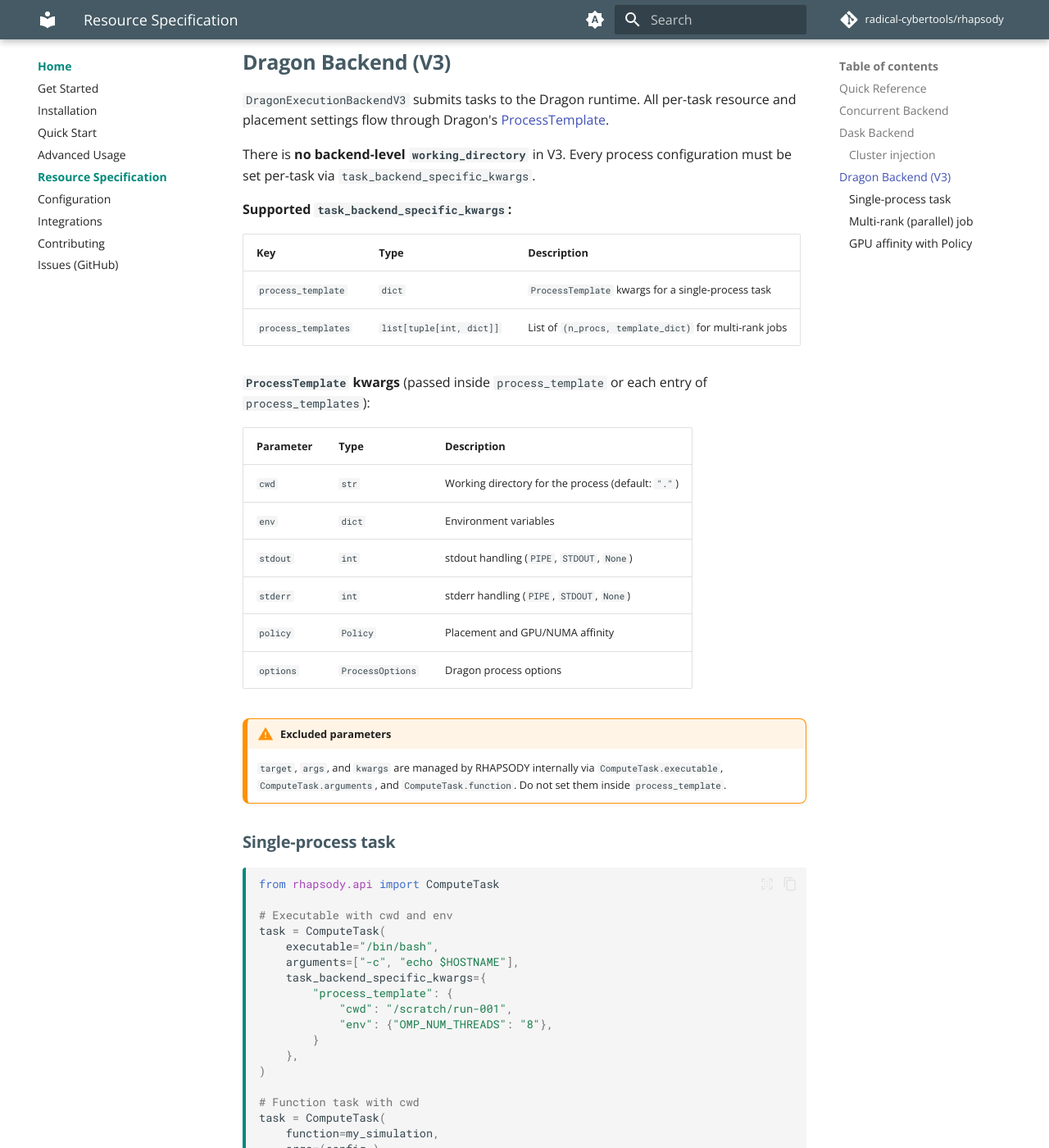
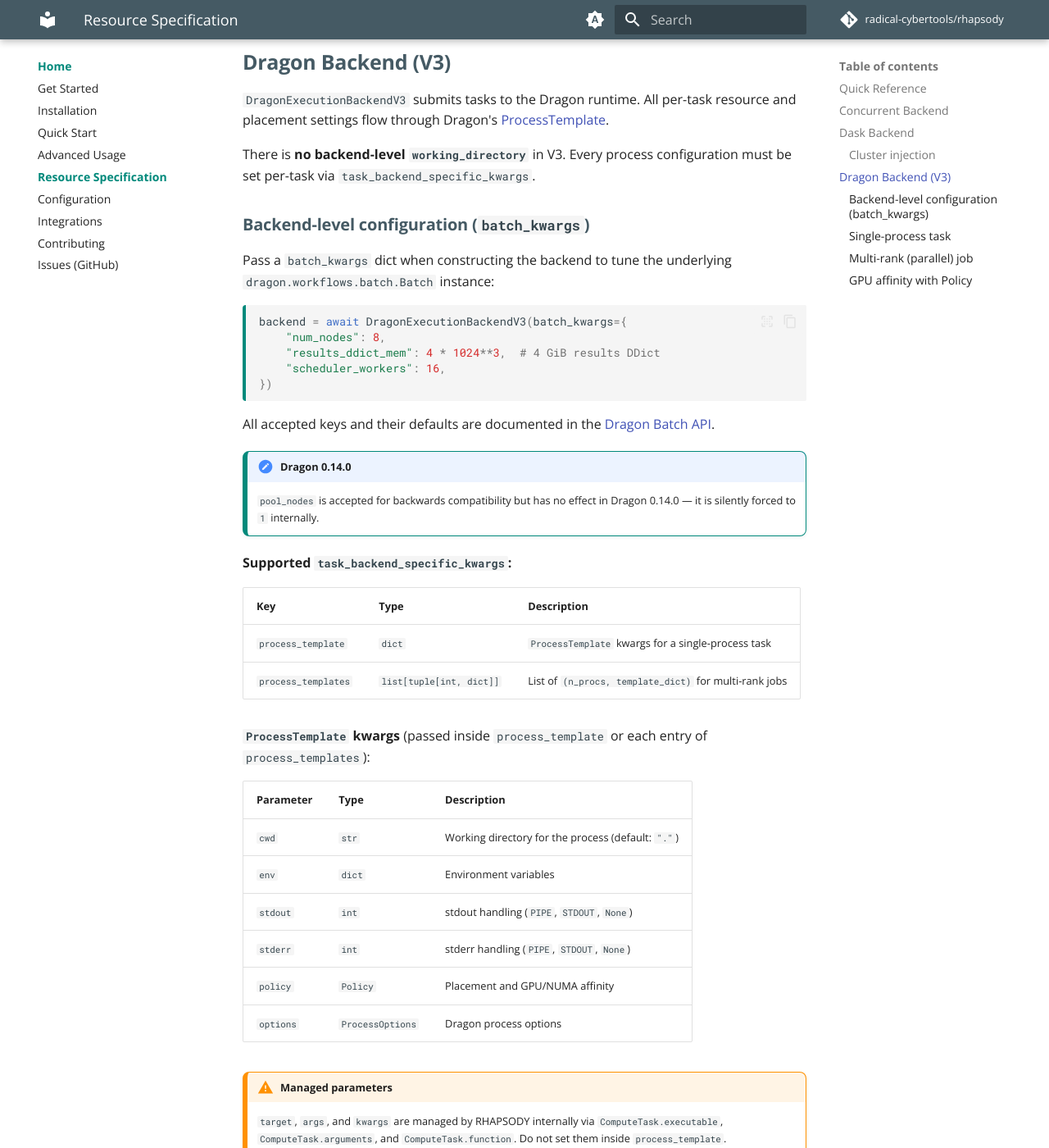
Before and after one commit to radical-cybertools/rhapsody, an MkDocs documentation site: the page built from docs/getting-started/resource-specification.md, in a window 1280 px wide and 1400 px high, scrolled down 3679 px. Shown: the whole window at 82% size. Built offline with MkDocs 1.6.1 and Material for MkDocs 9.7.7, drawn with Linux system fonts in a browser that asks for light colours; comment, search, counter and statistics services are not loaded; some of the changed text lies outside the part shown.

Commit message:
update docs

````diff
--- a/docs/getting-started/resource-specification.md
+++ b/docs/getting-started/resource-specification.md
@@ -146,6 +146,26 @@
 There is **no backend-level `working_directory`** in V3. Every process
 configuration must be set per-task via `task_backend_specific_kwargs`.
 
+### Backend-level configuration (`batch_kwargs`)
+
+Pass a `batch_kwargs` dict when constructing the backend to tune the underlying
+`dragon.workflows.batch.Batch` instance:
+
+```python
+backend = await DragonExecutionBackendV3(batch_kwargs={
+    "num_nodes": 8,
+    "results_ddict_mem": 4 * 1024**3,  # 4 GiB results DDict
+    "scheduler_workers": 16,
+})
+```
+
+All accepted keys and their defaults are documented in the
+[Dragon Batch API](https://dragonhpc.github.io/dragon/doc/_build/html/ref/workflows/dragon.workflows.batch.Batch.html#dragon.workflows.batch.Batch).
+
+!!! note "Dragon 0.14.0"
+    `pool_nodes` is accepted for backwards compatibility but has no effect in
+    Dragon 0.14.0 — it is silently forced to `1` internally.
+
 **Supported `task_backend_specific_kwargs`:**
 
 | Key | Type | Description |
@@ -164,10 +184,15 @@
 | `policy` | `Policy` | Placement and GPU/NUMA affinity |
 | `options` | `ProcessOptions` | Dragon process options |
 
-!!! warning "Excluded parameters"
+!!! warning "Managed parameters"
     `target`, `args`, and `kwargs` are managed by RHAPSODY internally via
     `ComputeTask.executable`, `ComputeTask.arguments`, and `ComputeTask.function`.
     Do not set them inside `process_template`.
+
+    `stdout` defaults to `Popen.PIPE` for all process tasks (Dragon 0.14.0
+    requires this to be set explicitly for output capture). You can override
+    it by passing `stdout=None` in your template if you want to suppress
+    capture, or `stdout=Popen.STDOUT` to merge with stderr.
 
 ### Single-process task
 
````
Also changed, not shown: 1 other file.
